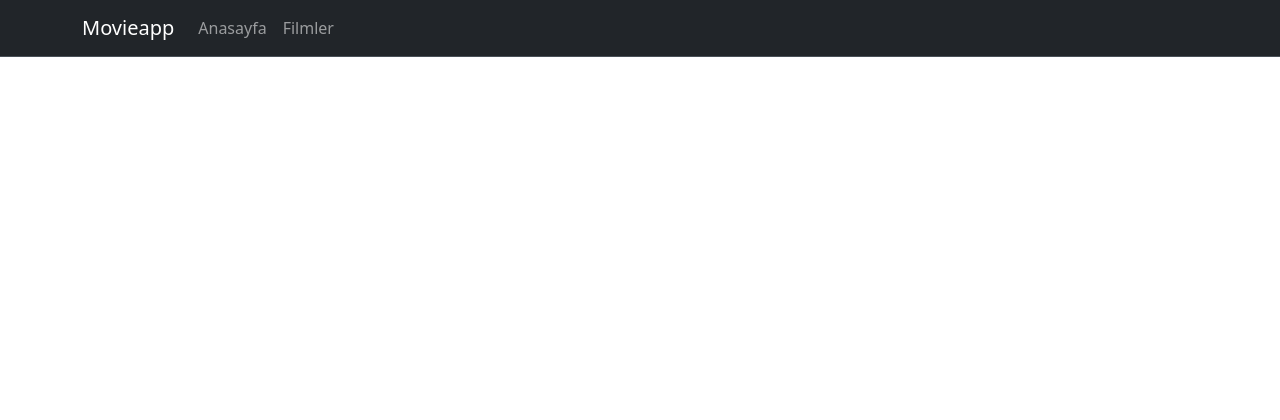
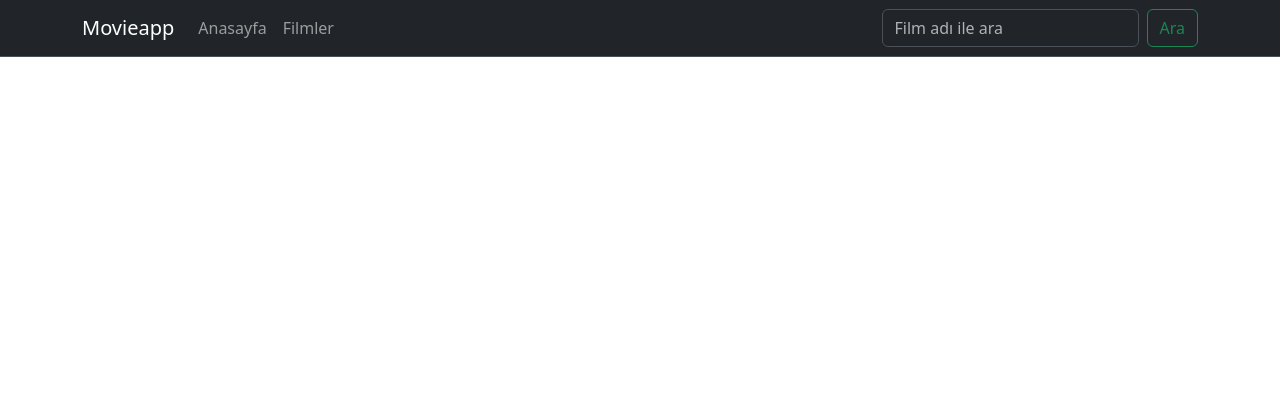
Before and after one commit to 0Baris/Django-Movie-Website, a Django app: page / in a window 1280 px wide. Shown: the top 420 px of the page. Run offline with Django 5.2, Linux system fonts and the light colour scheme; data that the repository does not hold is empty.

Commit message:
Search Bar

```diff
--- a/movies/templates/partials/_navbar.html
+++ b/movies/templates/partials/_navbar.html
@@ -13,5 +13,9 @@
             <a class="nav-link" href="{% url "movies" %}">Filmler</a>
           </li>
       </div>
+      <form class="d-flex" action="{% url 'index' %}">
+        <input class="form-control me-2" type="search" placeholder="Film adı ile ara" aria-label="Ara" name="search">
+        <button class="btn btn-outline-success" type="submit">Ara</button>
+    </form>
     </div>
   </nav>
--- a/movies/views.py
+++ b/movies/views.py
@@ -1,46 +1,19 @@
 from django.shortcuts import render, get_object_or_404
 from .models import Category, Movie
 
-## Test veritabanı
-# kategoriler = ["Action", "Comedy", "Drama", "Horror", "Sci-Fi", "Horror"]
-# filmler = [
-#     {
-#         "id": 1,
-#         "film_adi": "Encanto",
-#         "aciklama": "Disney",
-#         "resim": "encanto.jpeg",
-#         "anasayfa": True
-#     },
-#     {
-#         "id": 2,
-#         "film_adi": "Moana 2",
-#         "aciklama": "Disney",
-#         "resim": "moana2.jpeg",
-#         "anasayfa": True
-
-#     },
-#     {
-#         "id": 3,
-#         "film_adi": "Thunderbolts",
-#         "aciklama": "MARVEL",
-#         "resim": "thunderbolts.jpg",
-#         "anasayfa": False
-#     },
-#     {
-#         "id": 4,
-#         "film_adi": "US",
-#         "aciklama": "Netflix",
-#         "resim": "us.jpg",
-#         "anasayfa": True
-#     }
-#     ]
-# # Create your views here.
 
 def home(request):
 
+    search_query = request.GET.get('search', '')
+
+    if search_query:
+        filmler = Movie.objects.filter(film_adi__icontains=search_query,anasayfa=True)
+    else:
+        filmler = Movie.objects.filter(anasayfa=True)
+
     context = {
         "kategoriler": Category.objects.all,
-        "filmler": Movie.objects.filter(anasayfa=True),
+        "filmler": filmler,
         "page": "home"
     }
 
```
